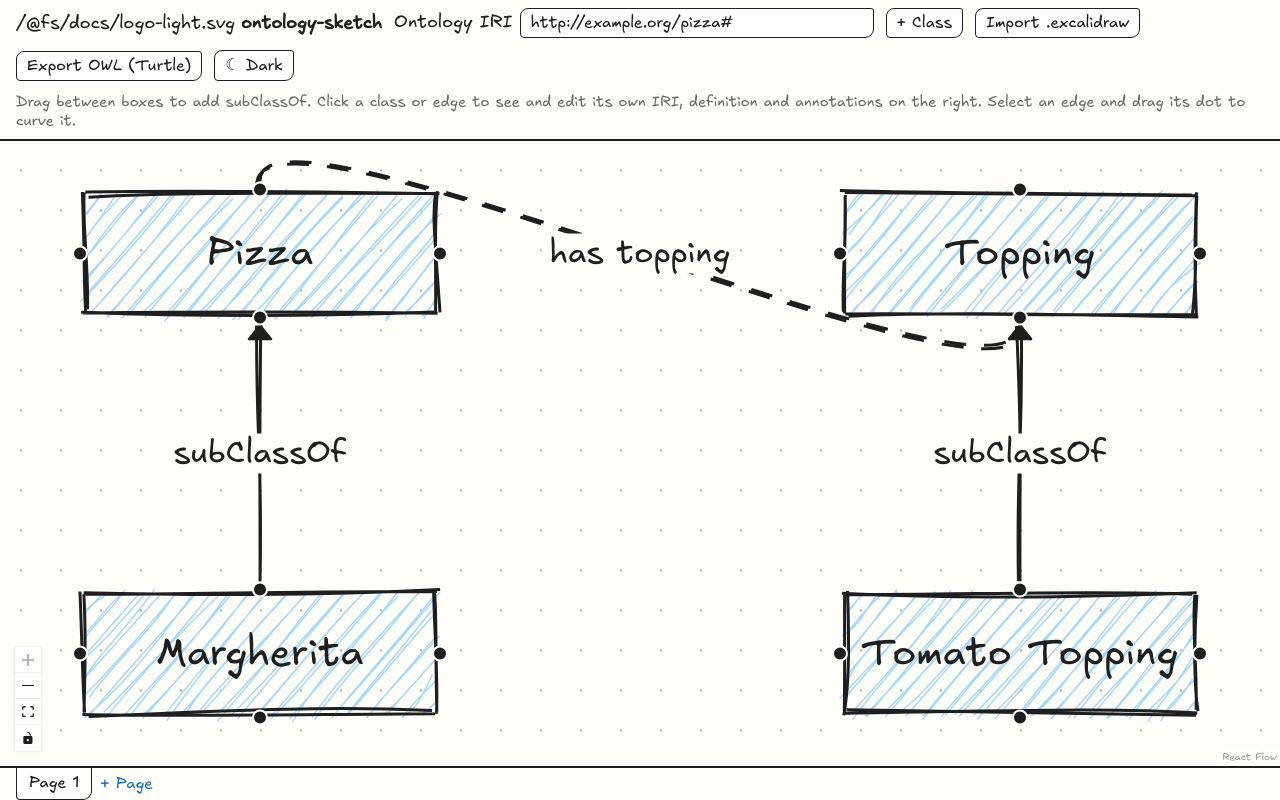
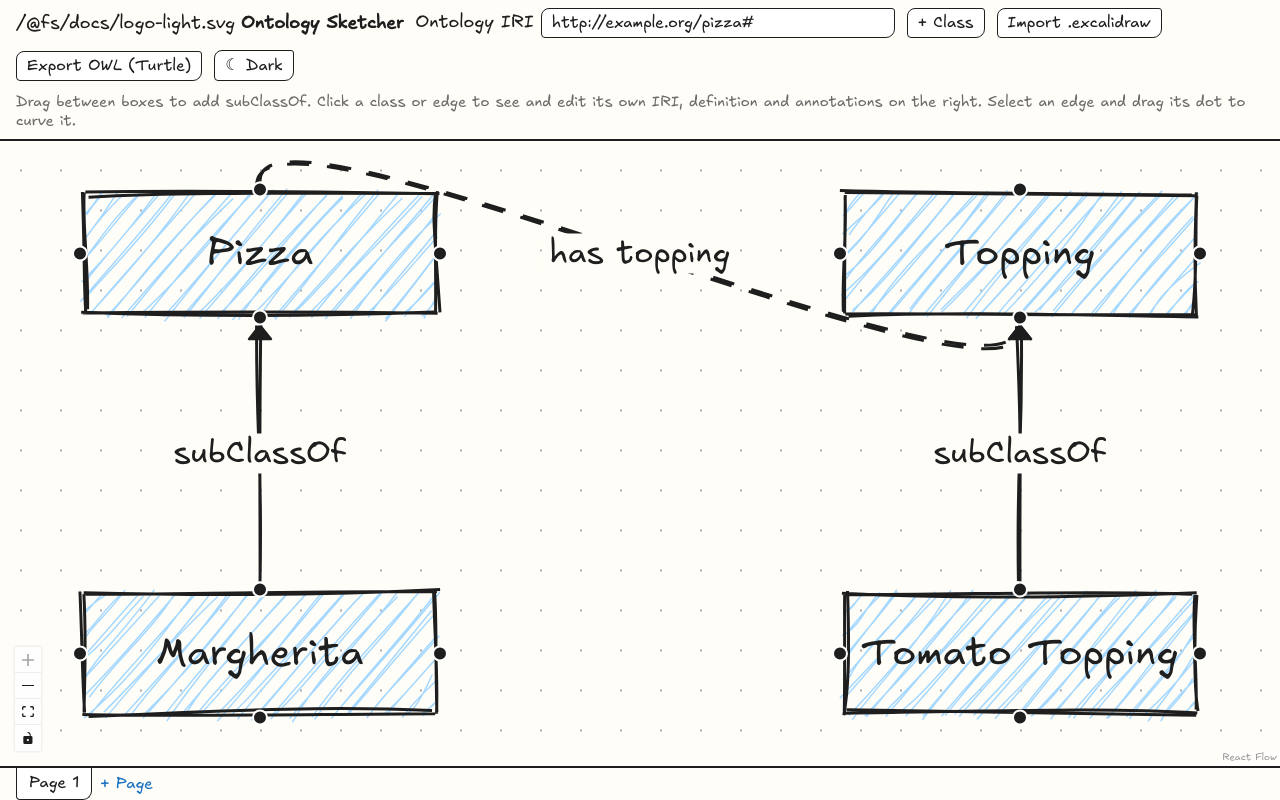
Before and after one commit to skhella/ontology-sketcher, a React (Vite) app: page / in a window 1280 px wide. Built offline with nearby package versions, Linux system fonts and the light colour scheme; a web font is replaced by a local one; what n3 would draw is missing.

Commit message:
Call the app Ontology Sketcher in the toolbar and browser tab

```diff
--- a/index.html
+++ b/index.html
@@ -4,7 +4,7 @@
     <meta charset="UTF-8" />
     <link rel="icon" type="image/svg+xml" href="/favicon.svg" />
     <meta name="viewport" content="width=device-width, initial-scale=1.0" />
-    <title>Ontology Sketch</title>
+    <title>Ontology Sketcher</title>
   </head>
   <body>
     <div id="root"></div>
--- a/src/App.tsx
+++ b/src/App.tsx
@@ -227,7 +227,7 @@ export default function App() {
       <header className="toolbar">
         <span className="brand">
           <span className="brand-logo" aria-hidden="true" dangerouslySetInnerHTML={{ __html: logoSvg }} />
-          <strong>ontology-sketch</strong>
+          <strong>Ontology Sketcher</strong>
         </span>
         <label>
           Ontology IRI{' '}
```
